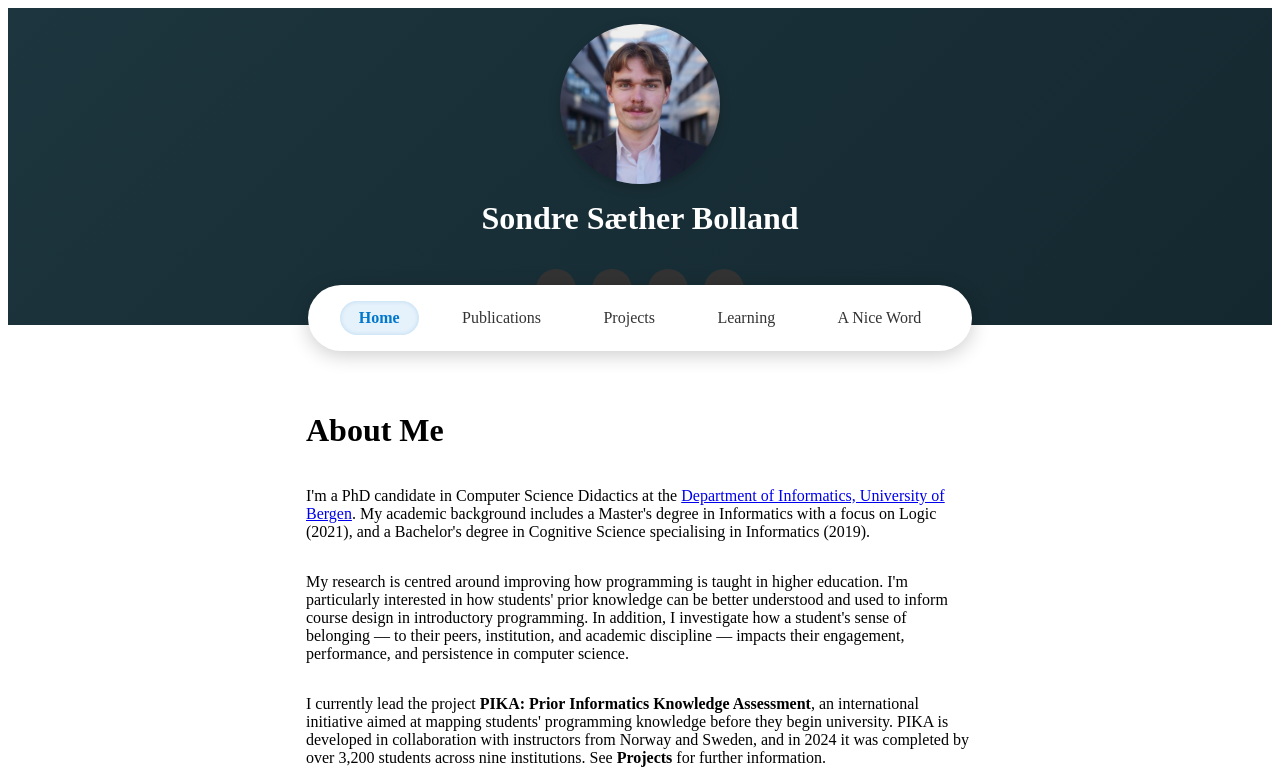
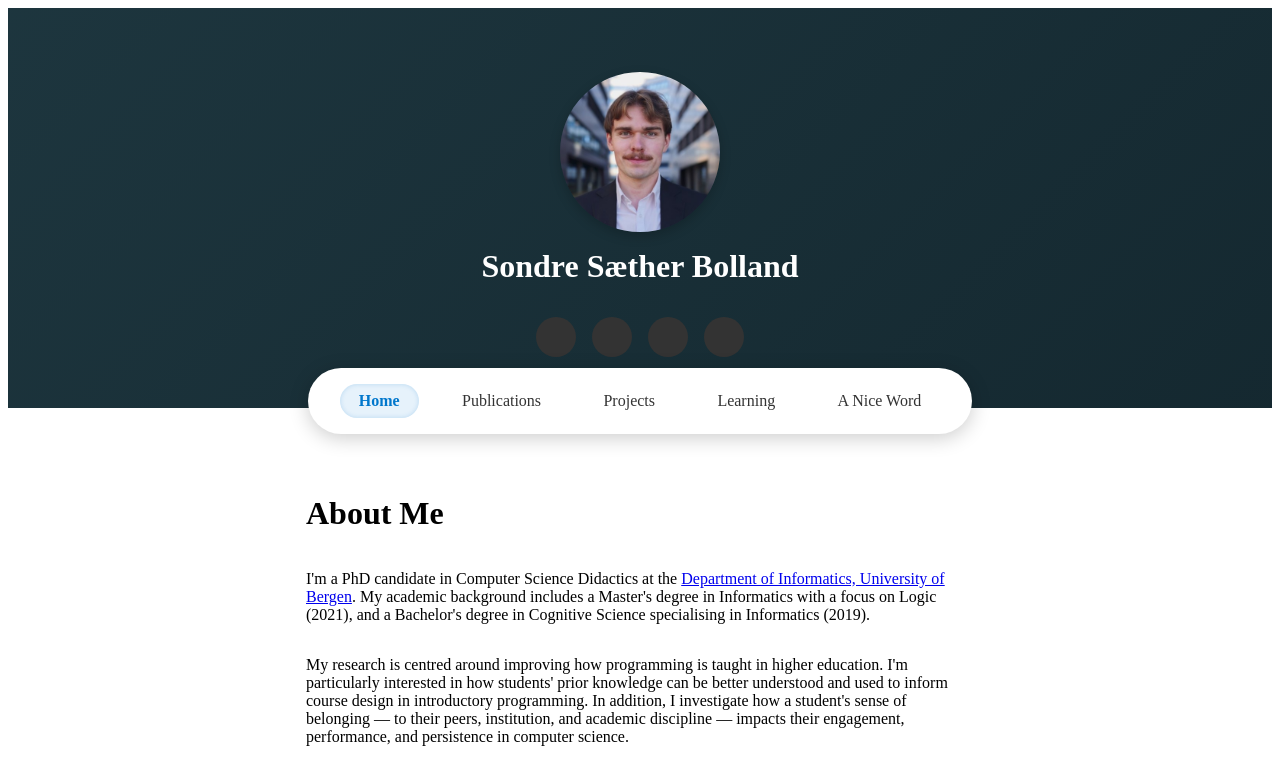
Before and after one commit to SondreBolland/personal_website, a React app in the folder frontend/: page / in a window 1280 px wide. Shown: the top 778 px of the page. Built offline with nearby package versions, Linux system fonts and the light colour scheme; the HTML template or start-up script is replaced by a standard one.

Commit message:
Adjustable top pane

```diff
--- a/frontend/src/components/TopPane.css
+++ b/frontend/src/components/TopPane.css
@@ -6,7 +6,7 @@
   flex-direction: column;
   justify-content: space-between;
   align-items: center;
-  padding: 1rem 1rem;
+  padding: 4rem 1rem;
   box-sizing: border-box;
   background: linear-gradient(-45deg, #0f2027, #203a43, #2c5364);
   background-size: 400% 400%;
```
